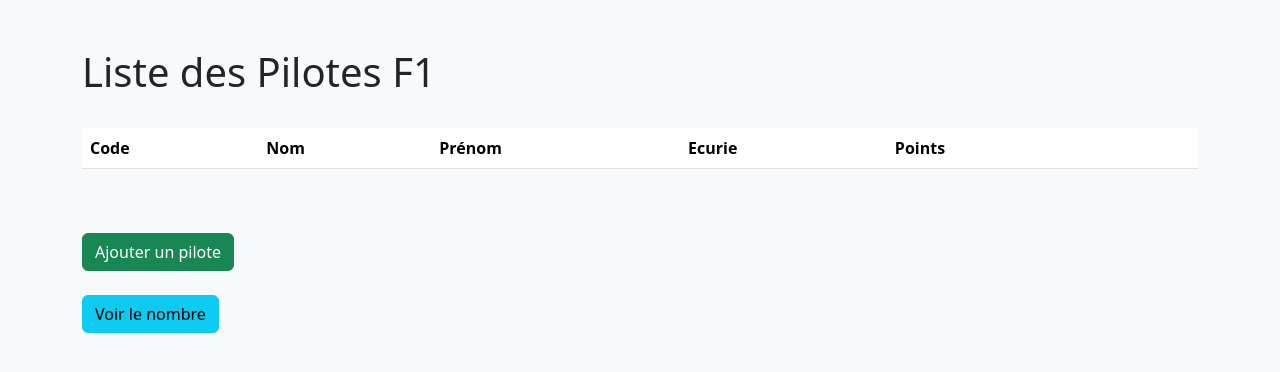
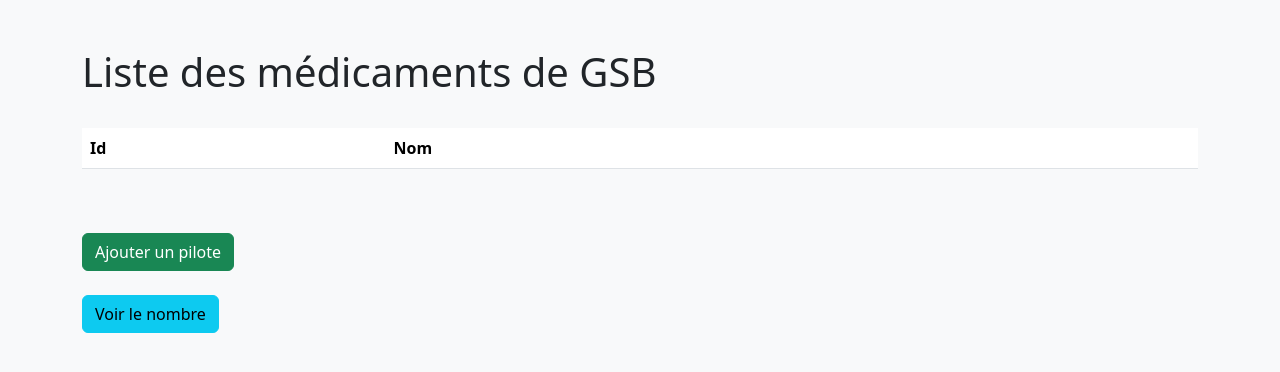
Before and after one commit to RyzCantonais/Projet-PHP, a PHP site: page /phpgroupe/ in a window 1280 px wide. Shown: the top 372 px of the page. Run offline with PHP 8.4, Linux system fonts and the light colour scheme; the visitor is signed in with stand-in values (Sample User, id 1); data that the repository does not hold is empty; some libraries are stand-ins or nearby versions.

Commit message:
Update displayMedocs function and detailsMedicaments view

```diff
--- a/Controleur/controleur.php
+++ b/Controleur/controleur.php
@@ -7,7 +7,9 @@
     if (!isset($_SESSION['login'])) {
         require_once "vue/formLogin.php";
     } else {
-        require_once "Vue/detailsMedicaments.php";
+        $medicaments_json = file_get_contents('http://localhost/phpgroupe/api/medicaments.php');
+        $medicaments = json_decode($medicaments_json, true);
+        require_once "vue/detailsMedicaments.php";
     }
 }
 
--- a/Vue/DetailsMedicaments.php
+++ b/Vue/DetailsMedicaments.php
@@ -1,41 +1,41 @@
 <!DOCTYPE html>
 <html lang="fr">
+
 <head>
     <meta charset="utf-8">
     <link rel="stylesheet" href="vue/bootstrap.min.css" />
     <link rel="shortcut icon" href="./Vue/max.ico" type="image/x-icon">
-    <title>Liste des Pilotes F1</title>
+    <title>Liste des médicaments de GSB</title>
 </head>
+
 <body class="bg-light">
     <div class="container mt-5">
-        <h1>Liste des Pilotes F1</h1><br />
+        <h1>Liste des médicaments de GSB</h1><br />
         <table class="table">
             <thead>
                 <tr>
-                    <th>Code</th>
+                    <th>Id</th>
                     <th>Nom</th>
-                    <th>Prénom</th>
-                    <th>Ecurie</th>
-                    <th>Points</th>
                     <th></th>
                     <th></th>
                 </tr>
             </thead>
             <tbody>
-                <?php foreach ($medicaments as $medoc): ?>
                     <form method="post" action="index.php?action=MAJ">
-                        <input type="hidden" name="codeMedocAction" value="<?php echo $medoc["Code"]; ?>" />
-                        <tr>
-                            <td><?php echo $medoc["Code"]; ?></td>
-                            <td><?php echo $medoc["Prenom"]; ?></td>
-                            <td><?php echo $medoc["Nom"]; ?></td>
-                            <td><?php echo $medoc["Ecurie"]; ?></td>
-                            <td><?php echo $medoc["Points"]; ?></td>
-                            <td><input type="submit" name="actionPil" value="Modifier" class="btn btn-primary" /></td>
-                            <td><input type="submit" name="actionPil" value="Supprimer" class="btn btn-danger" /></td>
-                        </tr>
+                        <!--<input type="hidden" name="codeMedocAction" value="<?php echo $medoc["id"]; ?>" />-->
+                        <?php foreach ($medicaments as $medoc): ?>
+                            <tr>
+                                <td>
+                                    <?php echo $medoc["id"]; ?>
+                                </td>
+                                <td>
+                                    <?php echo $medoc["nom"]; ?>
+                                </td>
+                                <!-- Autres colonnes -->
+                                </tr>
+                        <?php endforeach; ?>
+
                     </form>
-                <?php endforeach; ?>
             </tbody>
         </table><br /><br />
 
@@ -43,4 +43,5 @@
         <a href="index.php?action=DET" class="btn btn-info">Voir le nombre</a>
     </div>
 </body>
+
 </html>
```
